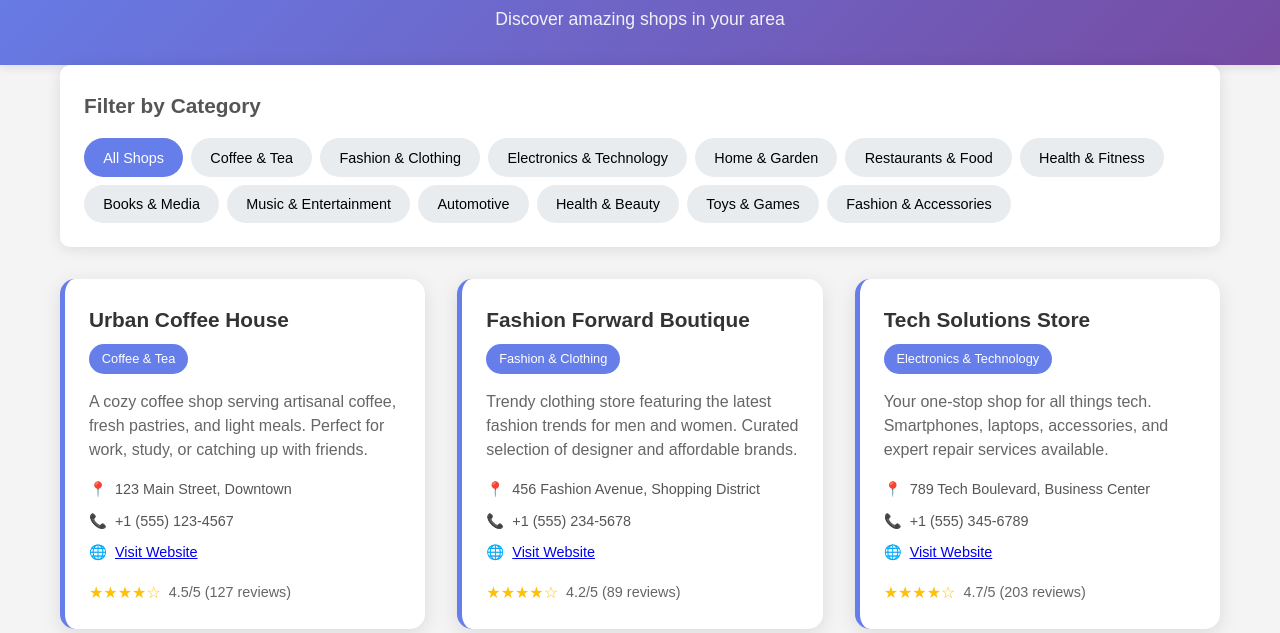
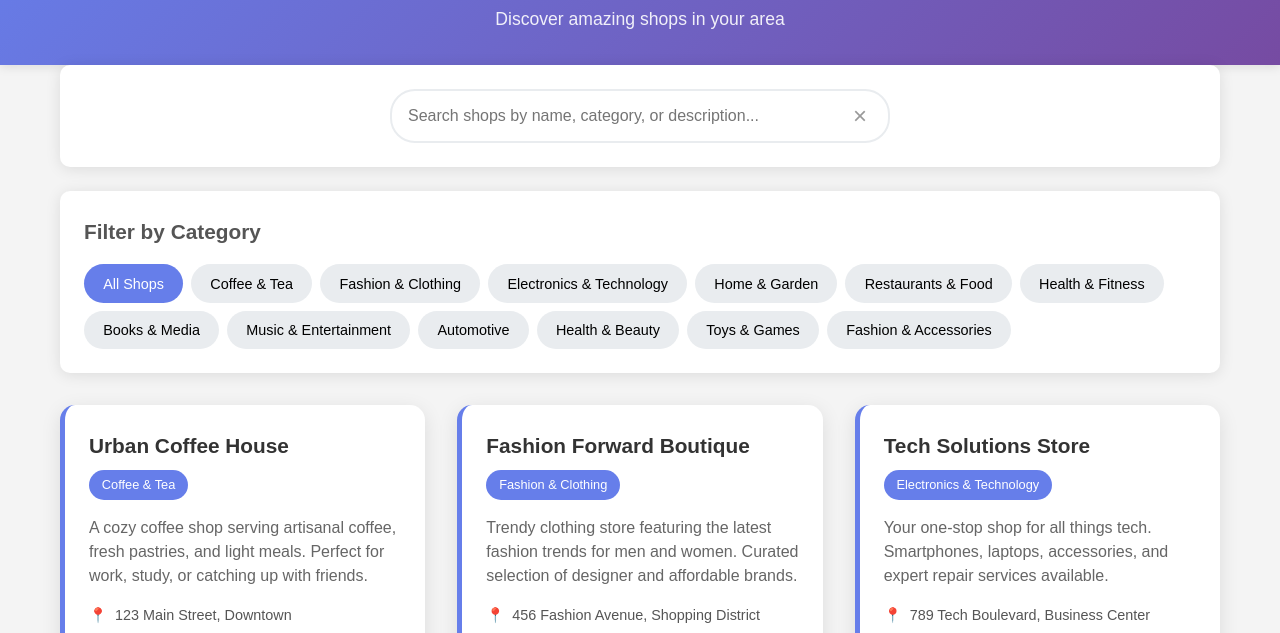
Before and after one commit to ChalanaL/ruhuna, a plain HTML site: page index.html in a window 1280 px wide. Shown: the part 99-732 px from the top of the page. Drawn offline with Linux system fonts and the light colour scheme.

Commit message:
Add GitHub Pages setup, search functionality, and improve SEO

```diff
--- a/index.html
+++ b/index.html
@@ -3,7 +3,25 @@
 <head>
     <meta charset="UTF-8">
     <meta name="viewport" content="width=device-width, initial-scale=1.0">
-    <title>Shop Directory</title>
+    <title>Shop Directory - Discover Amazing Local Shops</title>
+    <meta name="description" content="Discover amazing local shops in your area. Browse by category including restaurants, fashion, electronics, and more.">
+    <meta name="author" content="Shop Directory">
+    <meta name="keywords" content="shops, local business, directory, restaurants, fashion, electronics, services">
+
+    <!-- Open Graph meta tags for social sharing -->
+    <meta property="og:title" content="Shop Directory - Discover Amazing Local Shops">
+    <meta property="og:description" content="Browse and discover local shops by category. Find restaurants, fashion stores, electronics, and more.">
+    <meta property="og:type" content="website">
+    <meta property="og:url" content="https://chalanalanguage.github.io/ruhuna/">
+
+    <!-- Twitter Card meta tags -->
+    <meta name="twitter:card" content="summary">
+    <meta name="twitter:title" content="Shop Directory">
+    <meta name="twitter:description" content="Discover amazing local shops in your area">
+
+    <!-- Favicon -->
+    <link rel="icon" type="image/svg+xml" href="favicon.svg">
+
     <link rel="stylesheet" href="styles.css">
 </head>
 <body>
@@ -15,6 +33,13 @@
     </header>
 
     <main class="container">
+        <section class="search-section">
+            <div class="search-container">
+                <input type="text" id="searchInput" placeholder="Search shops by name, category, or description..." autocomplete="off">
+                <button id="clearSearch" class="clear-btn" title="Clear search">×</button>
+            </div>
+        </section>
+
         <section class="filters">
             <h2>Filter by Category</h2>
             <div class="category-filters" id="categoryFilters">
--- a/script.js
+++ b/script.js
@@ -5,10 +5,13 @@ let currentCategory = 'all';
 // DOM elements
 const shopGrid = document.getElementById('shopGrid');
 const categoryFilters = document.getElementById('categoryFilters');
+const searchInput = document.getElementById('searchInput');
+const clearSearchBtn = document.getElementById('clearSearch');
 
 // Initialize the application
 document.addEventListener('DOMContentLoaded', function() {
     loadShopsData();
+    setupSearchFunctionality();
 });
 
 // Load shops data from JSON file
@@ -139,17 +142,43 @@ function generateStarRating(rating) {
     return stars;
 }
 
-// Search functionality (optional enhancement)
+// Setup search functionality
+function setupSearchFunctionality() {
+    if (searchInput) {
+        searchInput.addEventListener('input', function() {
+            const query = this.value.trim();
+            searchShops(query);
+        });
+    }
+
+    if (clearSearchBtn) {
+        clearSearchBtn.addEventListener('click', function() {
+            searchInput.value = '';
+            searchShops('');
+            searchInput.focus();
+        });
+    }
+}
+
+// Search functionality
 function searchShops(query) {
     if (!query) {
         filterShops(currentCategory);
         return;
     }
 
+    // Reset category filter to show all when searching
+    currentCategory = 'all';
+    document.querySelectorAll('.filter-btn').forEach(btn => {
+        btn.classList.remove('active');
+    });
+    document.querySelector('[data-category="all"]').classList.add('active');
+
     const filteredShops = shopsData.filter(shop =>
         shop.name.toLowerCase().includes(query.toLowerCase()) ||
         shop.description.toLowerCase().includes(query.toLowerCase()) ||
-        shop.category.toLowerCase().includes(query.toLowerCase())
+        shop.category.toLowerCase().includes(query.toLowerCase()) ||
+        shop.address.toLowerCase().includes(query.toLowerCase())
     );
 
     displayShops(filteredShops);
--- a/styles.css
+++ b/styles.css
@@ -41,6 +41,60 @@ header p {
 /* Main Content */
 main {
     padding: 2rem 0;
+}
+
+/* Search Section */
+.search-section {
+    background: white;
+    padding: 1.5rem;
+    border-radius: 10px;
+    box-shadow: 0 2px 15px rgba(0,0,0,0.1);
+    margin-bottom: 1.5rem;
+}
+
+.search-container {
+    position: relative;
+    max-width: 500px;
+    margin: 0 auto;
+}
+
+#searchInput {
+    width: 100%;
+    padding: 1rem 3rem 1rem 1rem;
+    border: 2px solid #e9ecef;
+    border-radius: 25px;
+    font-size: 1rem;
+    transition: all 0.3s ease;
+    outline: none;
+}
+
+#searchInput:focus {
+    border-color: #667eea;
+    box-shadow: 0 0 0 3px rgba(102, 126, 234, 0.1);
+}
+
+.clear-btn {
+    position: absolute;
+    right: 15px;
+    top: 50%;
+    transform: translateY(-50%);
+    background: none;
+    border: none;
+    font-size: 1.5rem;
+    color: #999;
+    cursor: pointer;
+    width: 30px;
+    height: 30px;
+    border-radius: 50%;
+    display: flex;
+    align-items: center;
+    justify-content: center;
+    transition: all 0.3s ease;
+}
+
+.clear-btn:hover {
+    background: #f8f9fa;
+    color: #667eea;
 }
 
 /* Filter Section */
```
Also changed, not shown: favicon.svg (added), 2 other files.
